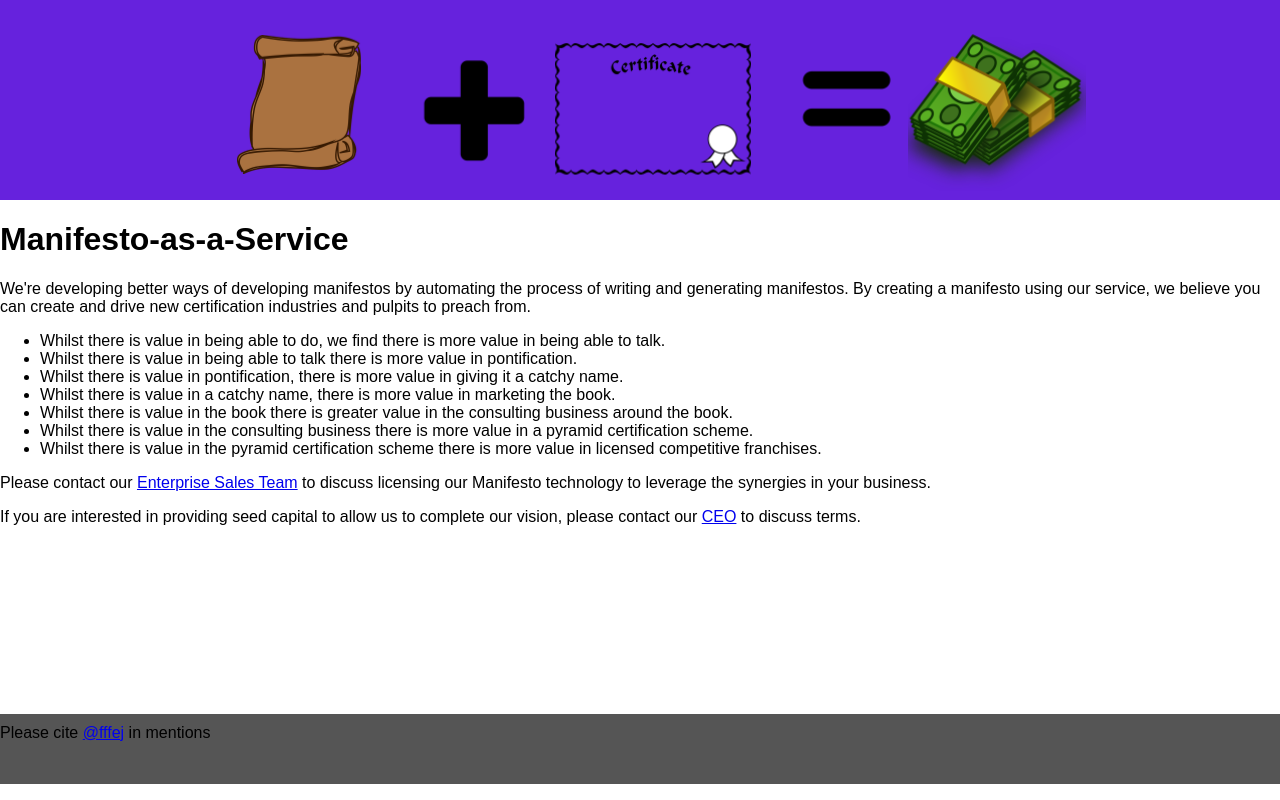
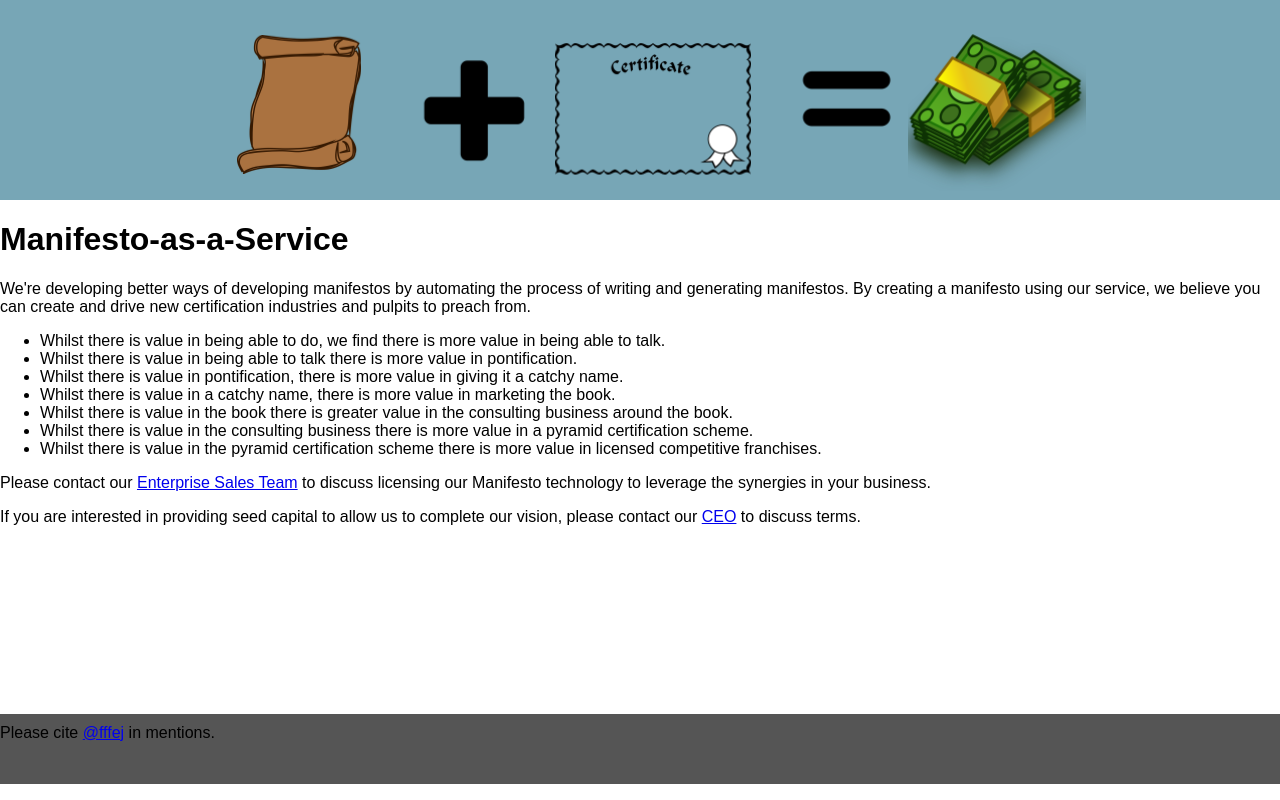
Before and after one commit to fffej/manifestomanifesto, a React (Create React App) app: page / in a window 1280 px wide. Built offline with nearby package versions, Linux system fonts and the light colour scheme.

Commit message:
less garish, with a title

```diff
--- a/src/App.css
+++ b/src/App.css
@@ -8,7 +8,7 @@
 }
 
 .App-header {
-    background-color: #62D;
+    background-color: #77A6B6;
     height: 160px;
     padding: 20px;
     color: white;
--- a/src/App.js
+++ b/src/App.js
@@ -4,11 +4,13 @@ import './App.css';
 import banner from './banner.png';
 
 class App extends Component {
-  render() {
-    return (
+    render() {
+
+	document.title="Manifesto as a Service";
+
+      return (
 	    <div className="App">
-
-            <div className="App-header">
+           <div className="App-header">
               <img src={banner} class="App-banner" alt="Banner logo" />
             </div>
 
@@ -33,11 +35,8 @@ class App extends Component {
 
 	    </div>
 
-	    <p className="App-footer">
-   	      Please cite <a href="https://www.twitter.com/fffej">@fffej</a> in mentions
-            </p>
-
-	    </div>
+	    <p className="App-footer">Please cite <a href="https://www.twitter.com/fffej">@fffej</a> in mentions.</p>
+</div>
     );
   }
 }
```
